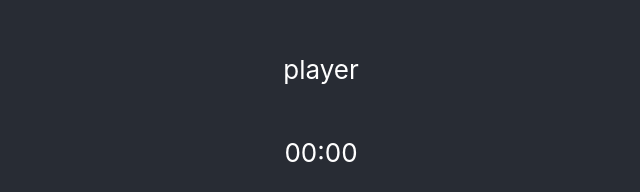
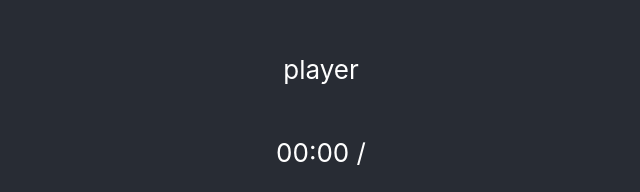
Before and after one commit to rakulagin/music, a React (Create React App) app: page / in a window 1280 px wide. Shown: the part 241-433 px from the top of the page, without its empty margins (319-959 px from the left). Built offline with nearby package versions, Linux system fonts and the light colour scheme; the HTML template or start-up script is replaced by a standard one.

Commit message:
добавил отображение общего времени аудио

```diff
--- a/src/App.js
+++ b/src/App.js
@@ -1,11 +1,10 @@
-import React, {useState, useRef, useEffect} from "react";
+import React, {useState, useRef} from "react";
 import './App.css';
 import song from './audio/PARADISE (COLDPLAY) OK..mp3'
 
 function App() {
 
   const myRef = useRef(null)
-
   const [currentTime, setCurrentTime] = useState('00:00')
 
   const play = () => {
@@ -15,25 +14,30 @@ function App() {
     myRef.current.pause()
   }
 
-  const handleTimeUpdate = () => {
-    const time = myRef.current.currentTime
+  // хелпер перевода времени в красивое значение, получает на вход 1.540950495, возвращает 01:00
+  const formatTime = (time) => {
+    if (!time) return
     const minutes = Math.floor(time / 60);
     const seconds = Math.floor(time % 60);
     const formatMinutes = minutes < 10 ? `0${minutes}` : minutes
     const formatSeconds = seconds < 10 ? `0${seconds}` : seconds;
-    setCurrentTime(`${formatMinutes}:${formatSeconds}`)
+    return (`${formatMinutes}:${formatSeconds}`)
+  }
+
+  // функция обновления отображения времени
+  const handleTimeUpdate = () => {
+    const time = myRef.current.currentTime
+    setCurrentTime(formatTime(time))
   };
 
-
-
-
-
+  // без знака вопроса сюда ничего не приходит и код выпадает в ошибку
+  const duration = formatTime(myRef.current?.duration)
 
   return (
     <div className="App">
       <header className="App-header">
         <p>player</p>
-        <p>{currentTime}</p>
+        <p>{currentTime} / {duration}</p>
         <audio ref={myRef} onTimeUpdate={handleTimeUpdate} controls src={song}></audio>
         <button onClick={play}>play</button>
         <button onClick={stop}>stop</button>
```
Also changed, not shown: 1 other file (tests, documents, lock files or other folders).
